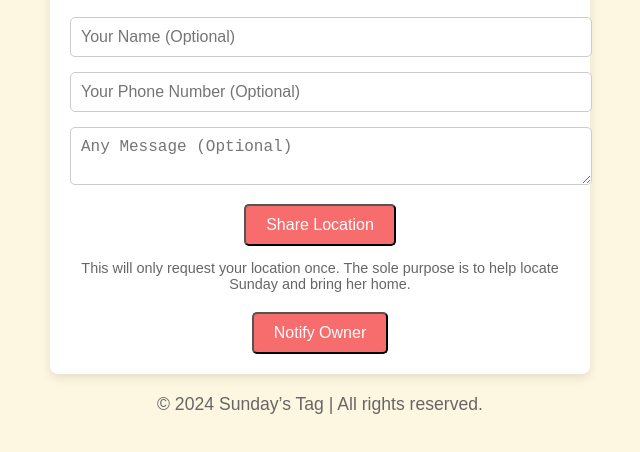
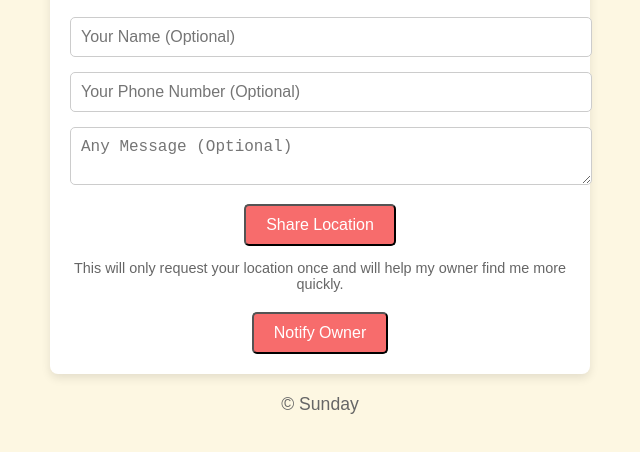
Before and after one commit to GoatWick/Sunday, a website: page form.html in a window 1280 px wide. Shown: the part 186-638 px from the top of the page, without its empty margins (320-960 px from the left). Drawn offline with Linux system fonts and the light colour scheme.

Commit message:
Update form.html

```diff
--- a/form.html
+++ b/form.html
@@ -76,14 +76,14 @@
 
             <!-- Share location button -->
             <button type="button" class="button" id="shareLocation">Share Location</button>
-            <p id="locationInfo" style="font-size: 0.9rem; color: #666;">This will only request your location once. The sole purpose is to help locate Sunday and bring her home.</p>
+            <p id="locationInfo" style="font-size: 0.9rem; color: #666;">This will only request your location once and will help my owner find me more quickly.</p>
 
             <!-- Submit button -->
             <button type="submit" class="button">Notify Owner</button>
         </form>
     </div>
     <footer>
-        <p>&copy; 2024 Sunday’s Tag | All rights reserved.</p>
+        <p>&copy; Sunday</p>
     </footer>
 
     <script>
```
